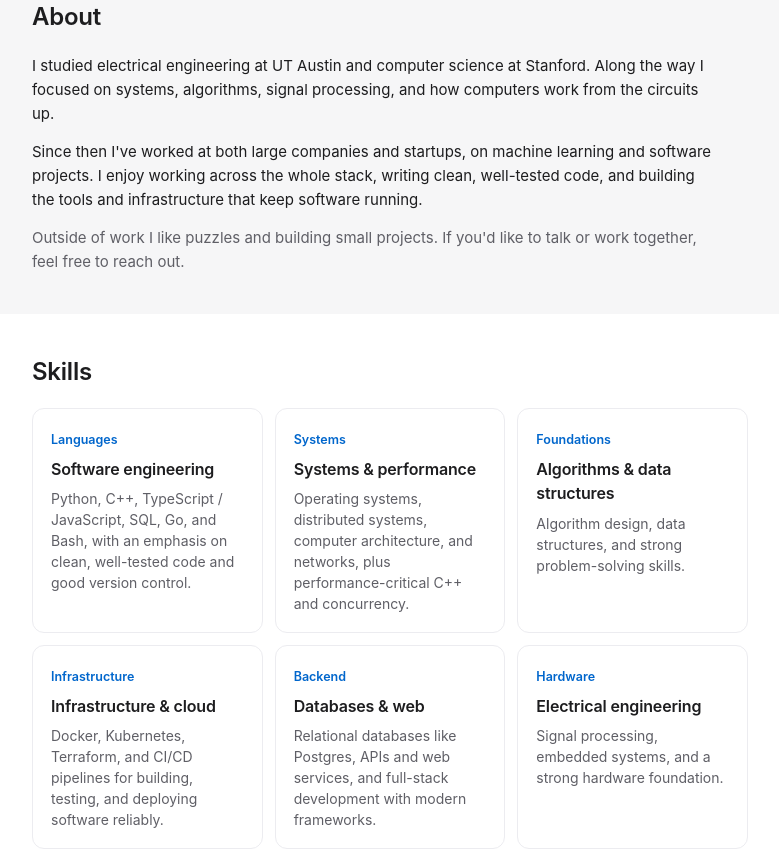
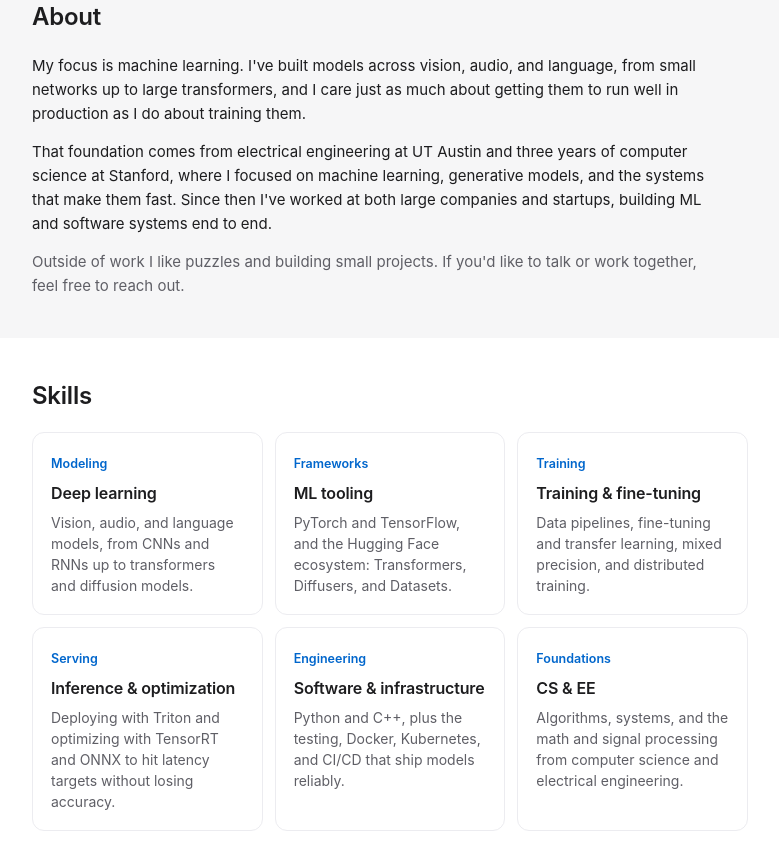
Before and after one commit to gradientsj/gradientsj-stanleyjacob-dev, a plain HTML site: page index.html in a window 1280 px wide. Shown: the part 1190-2043 px from the top of the page, without its empty margins (250-1029 px from the left). Drawn offline with Linux system fonts and the light colour scheme.

Commit message:
Refocus copy on machine learning; note three years at Stanford

```diff
--- a/index.html
+++ b/index.html
@@ -6,7 +6,7 @@
     <title>Stanley Jacob</title>
     <meta
       name="description"
-      content="Stanley Jacob, computer scientist and electrical engineer. I build software and systems across the stack. Stanford CS, UT Austin EE."
+      content="Stanley Jacob, machine learning engineer. I build and deploy ML systems across vision, audio, and language. Stanford CS, UT Austin EE."
     />
     <link rel="stylesheet" href="/style.css" />
     <link
@@ -29,10 +29,10 @@
     <header class="hero">
       <div class="wrap">
         <p class="lead">
-          I build software and systems across the stack. I studied electrical
-          engineering at UT Austin and computer science at Stanford, and I've
-          worked at both large companies and startups on machine learning and
-          software projects.
+          I build and deploy machine learning systems across vision, audio, and
+          language. I studied electrical engineering at UT Austin and spent three
+          years studying computer science at Stanford, and I've worked at both
+          large companies and startups on machine learning and software projects.
         </p>
         <div class="cta-row">
           <a class="btn primary" href="#featured">See my projects</a>
@@ -93,15 +93,17 @@
         </div>
         <div class="prose">
           <p>
-            I studied electrical engineering at UT Austin and computer science at
-            Stanford. Along the way I focused on systems, algorithms, signal
-            processing, and how computers work from the circuits up.
+            My focus is machine learning. I've built models across vision, audio,
+            and language, from small networks up to large transformers, and I
+            care just as much about getting them to run well in production as I do
+            about training them.
           </p>
           <p>
-            Since then I've worked at both large companies and startups, on
-            machine learning and software projects. I enjoy working across the
-            whole stack, writing clean, well-tested code, and building the tools
-            and infrastructure that keep software running.
+            That foundation comes from electrical engineering at UT Austin and
+            three years of computer science at Stanford, where I focused on
+            machine learning, generative models, and the systems that make them
+            fast. Since then I've worked at both large companies and startups,
+            building ML and software systems end to end.
           </p>
           <p class="quiet">
             Outside of work I like puzzles and building small projects. If you'd
@@ -119,40 +121,40 @@
         </div>
         <div class="grid">
           <div class="cell">
-            <span class="k">Languages</span>
-            <h3>Software engineering</h3>
-            <p>Python, C++, TypeScript / JavaScript, SQL, Go, and Bash, with an
-              emphasis on clean, well-tested code and good version control.</p>
+            <span class="k">Modeling</span>
+            <h3>Deep learning</h3>
+            <p>Vision, audio, and language models, from CNNs and RNNs up to
+              transformers and diffusion models.</p>
           </div>
           <div class="cell">
-            <span class="k">Systems</span>
-            <h3>Systems &amp; performance</h3>
-            <p>Operating systems, distributed systems, computer architecture, and
-              networks, plus performance-critical C++ and concurrency.</p>
+            <span class="k">Frameworks</span>
+            <h3>ML tooling</h3>
+            <p>PyTorch and TensorFlow, and the Hugging Face ecosystem:
+              Transformers, Diffusers, and Datasets.</p>
+          </div>
+          <div class="cell">
+            <span class="k">Training</span>
+            <h3>Training &amp; fine-tuning</h3>
+            <p>Data pipelines, fine-tuning and transfer learning, mixed
+              precision, and distributed training.</p>
+          </div>
+          <div class="cell">
+            <span class="k">Serving</span>
+            <h3>Inference &amp; optimization</h3>
+            <p>Deploying with Triton and optimizing with TensorRT and ONNX to hit
+              latency targets without losing accuracy.</p>
+          </div>
+          <div class="cell">
+            <span class="k">Engineering</span>
+            <h3>Software &amp; infrastructure</h3>
+            <p>Python and C++, plus the testing, Docker, Kubernetes, and CI/CD
+              that ship models reliably.</p>
           </div>
           <div class="cell">
             <span class="k">Foundations</span>
-            <h3>Algorithms &amp; data structures</h3>
-            <p>Algorithm design, data structures, and strong problem-solving
-              skills.</p>
-          </div>
-          <div class="cell">
-            <span class="k">Infrastructure</span>
-            <h3>Infrastructure &amp; cloud</h3>
-            <p>Docker, Kubernetes, Terraform, and CI/CD pipelines for building,
-              testing, and deploying software reliably.</p>
-          </div>
-          <div class="cell">
-            <span class="k">Backend</span>
-            <h3>Databases &amp; web</h3>
-            <p>Relational databases like Postgres, APIs and web services, and
-              full-stack development with modern frameworks.</p>
-          </div>
-          <div class="cell">
-            <span class="k">Hardware</span>
-            <h3>Electrical engineering</h3>
-            <p>Signal processing, embedded systems, and a strong hardware
-              foundation.</p>
+            <h3>CS &amp; EE</h3>
+            <p>Algorithms, systems, and the math and signal processing from
+              computer science and electrical engineering.</p>
           </div>
         </div>
       </div>
```
